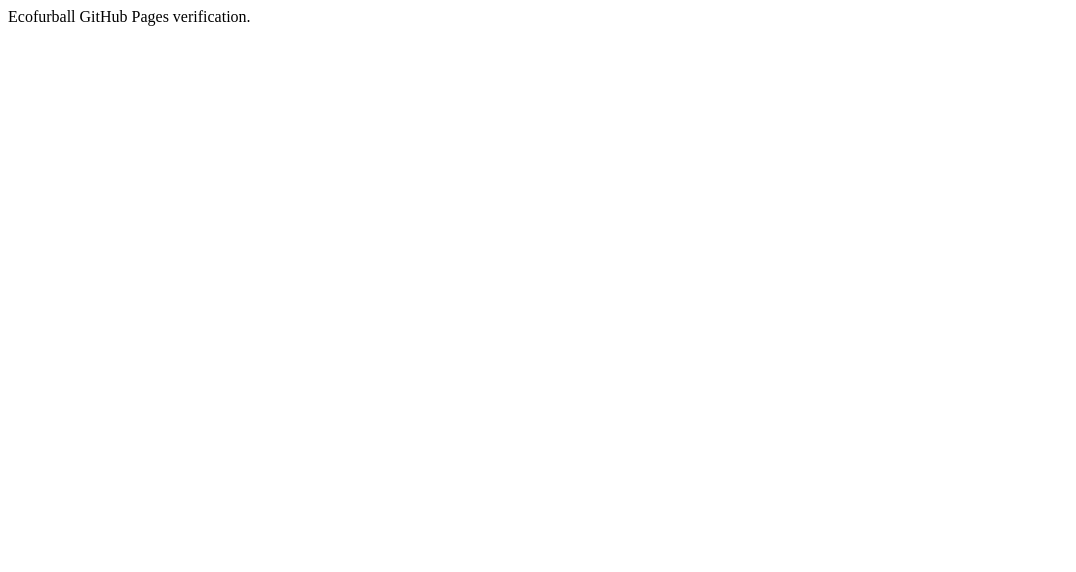
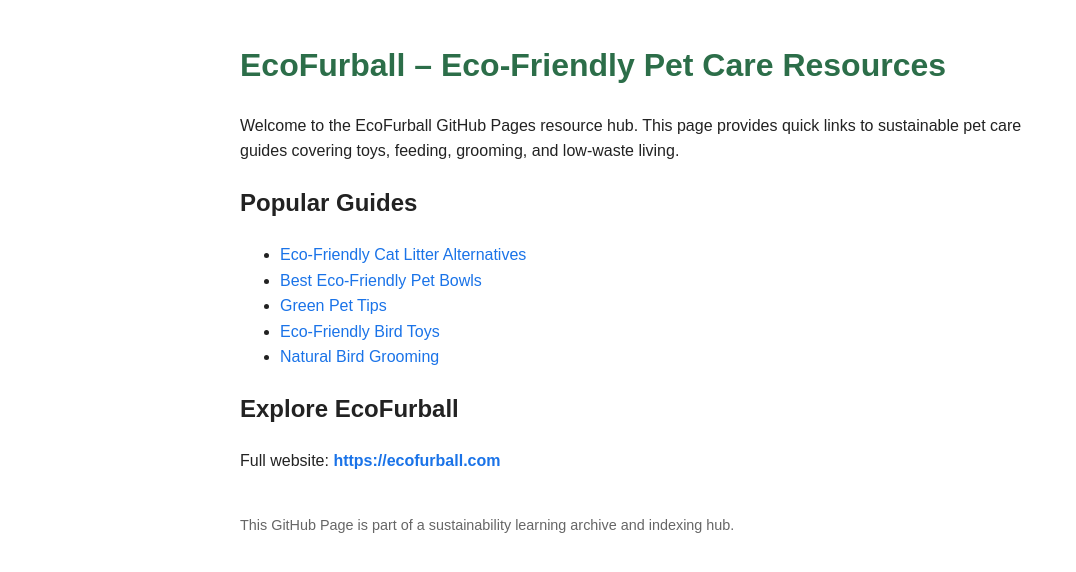
Before and after one commit to Ecofurball/eco-pet-guides, a plain HTML site: page index.html in a window 1280 px wide. Shown: the whole page, without its empty margins (0-1076 px from the left). Drawn offline with Linux system fonts and the light colour scheme.

Commit message:
Update index.html

```diff
--- a/index.html
+++ b/index.html
@@ -1,9 +1,54 @@
 <!DOCTYPE html>
-<html>
+<html lang="en">
 <head>
-<meta name="google-site-verification" content="fpTQ0q7lLSQott1XY9tU5TA1ZZJKmSzc231aLwRwRwE" />
+  <meta charset="UTF-8" />
+  <meta name="viewport" content="width=device-width, initial-scale=1.0" />
+
+  <!-- Google Site Verification -->
+  <meta name="google-site-verification" content="fpTQQq7lLSQott1XY9tU5TA1ZZJKmSzc231aLwRwRE" />
+
+  <title>EcoFurball – Eco-Friendly Pet Care Guides</title>
+
+  <style>
+    body {
+      font-family: Arial, sans-serif;
+      line-height: 1.6;
+      max-width: 800px;
+      margin: 40px auto;
+      padding: 0 20px;
+      color: #222;
+    }
+    h1 { color: #2c6e49; }
+    a { color: #1a73e8; text-decoration: none; }
+    a:hover { text-decoration: underline; }
+    ul { margin-top: 10px; }
+  </style>
 </head>
+
 <body>
-Ecofurball GitHub Pages verification.
+  <h1>EcoFurball – Eco-Friendly Pet Care Resources</h1>
+  <p>
+    Welcome to the EcoFurball GitHub Pages resource hub.
+    This page provides quick links to sustainable pet care guides covering toys, feeding, grooming, and low-waste living.
+  </p>
+
+  <h2>Popular Guides</h2>
+  <ul>
+    <li><a href="https://ecofurball.com/eco-friendly-cat-litter-alternatives/" target="_blank">Eco-Friendly Cat Litter Alternatives</a></li>
+    <li><a href="https://ecofurball.com/eco-friendly-pet-bowls/" target="_blank">Best Eco-Friendly Pet Bowls</a></li>
+    <li><a href="https://ecofurball.com/green-pet-tips/" target="_blank">Green Pet Tips</a></li>
+    <li><a href="https://ecofurball.com/eco-friendly-bird-toys/" target="_blank">Eco-Friendly Bird Toys</a></li>
+    <li><a href="https://ecofurball.com/natural-bird-grooming/" target="_blank">Natural Bird Grooming</a></li>
+  </ul>
+
+  <h2>Explore EcoFurball</h2>
+  <p>
+    Full website:
+    <strong><a href="https://ecofurball.com" target="_blank">https://ecofurball.com</a></strong>
+  </p>
+
+  <p style="margin-top:40px; font-size: 0.9em; color: #666;">
+    This GitHub Page is part of a sustainability learning archive and indexing hub.
+  </p>
 </body>
 </html>
```
